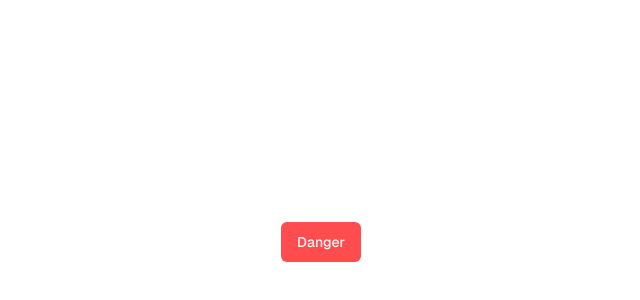
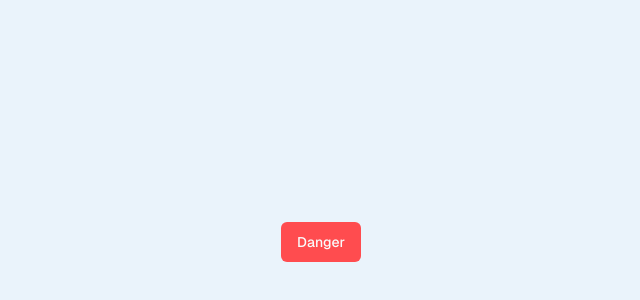
Before and after one commit to aziz-prasetyo/syahrul-aziz-web-intermediate-2024, a Next.js app: page / in a window 1280 px wide. Shown: the part 158-458 px from the top of the page, without its empty margins (319-959 px from the left). Built offline with nearby package versions, Linux system fonts and the light colour scheme.

Commit message:
style(globals): update :root variables

```diff
--- a/app/globals.css
+++ b/app/globals.css
@@ -8,14 +8,14 @@ body {
 
 @layer base {
 	:root {
-		--background: 0deg 0% 100%;
-		--foreground: 30deg 3% 25%;
+		--background: 206deg 68% 95%;
+		--foreground: 206deg 5% 10%;
 		/* card */
-		--card: 0deg 0% 100%;
-		--card-foreground: 30deg 3% 25%;
+		--card: 206deg 50% 90%;
+		--card-foreground: 206deg 5% 15%;
 		/* popover */
-		--popover: 0deg 0% 100%;
-		--popover-foreground: 30deg 3% 25%;
+		--popover: 206deg 68% 95%;
+		--popover-foreground: 206deg 95% 10%;
 		/* primary */
 		--primary-100: 217deg 13% 61%;
 		--primary-200: 196deg 93% 84%;
@@ -126,8 +126,8 @@ body {
 		--info-800: 223deg 60% 35%;
 		--info-900: 225deg 70% 27%;
 		/* muted */
-		--muted: 240deg 5% 96%;
-		--muted-foreground: 240deg 4% 46%;
+		--muted: 168deg 30% 85%;
+		--muted-foreground: 206deg 5% 40%;
 		/* accent */
 		--accent: 168deg 30% 81%;
 		--accent-foreground: 206deg 5% 15%;
```
